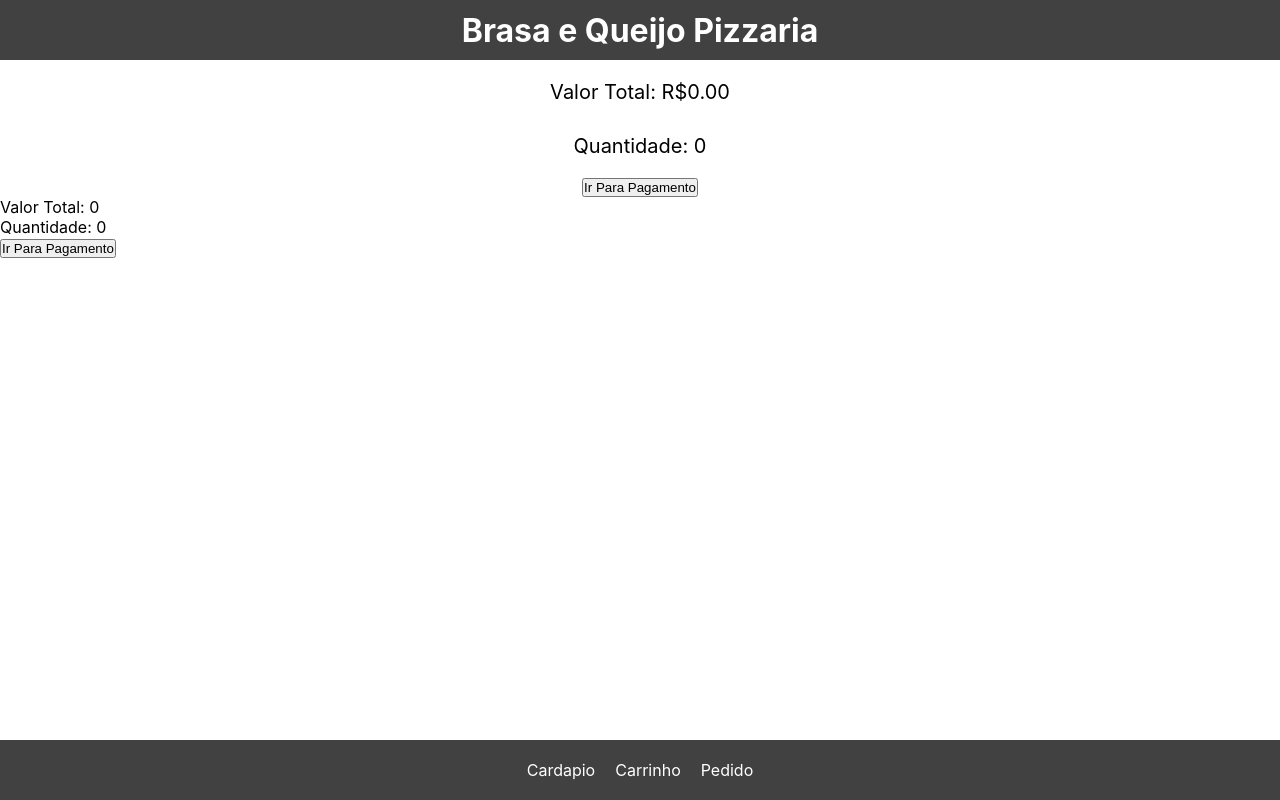
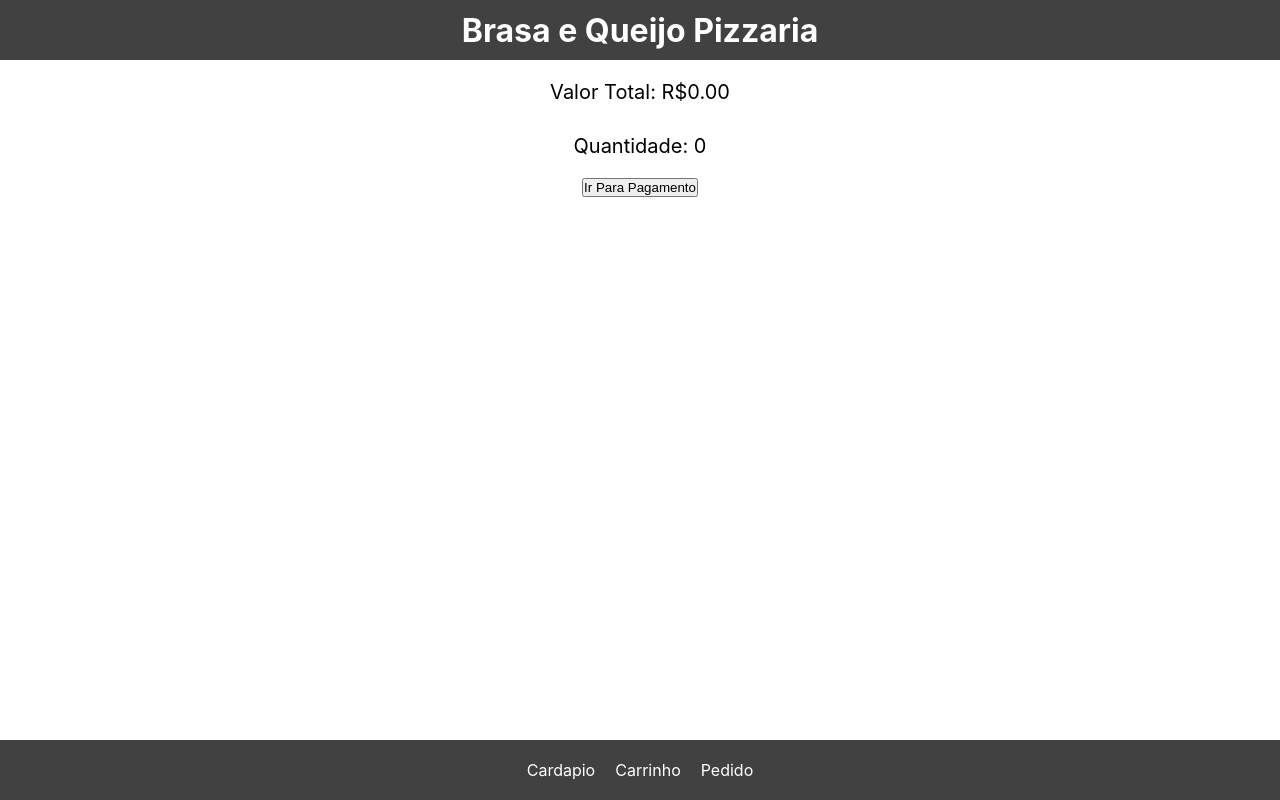
Before and after one commit to dsm-cefet-rj/trabalho-integrado-2023-2-psw-grupo-1, a React (Create React App) app in the folder react-app/: page /carrinho in a window 1280 px wide. Built offline with nearby package versions, Linux system fonts and the light colour scheme.

Commit message:
Update carrinho.jsx
centralizando o Valor total no carrinho

```diff
--- a/react-app/src/telas/carrinho.jsx
+++ b/react-app/src/telas/carrinho.jsx
@@ -51,17 +51,12 @@ const TelaCarrinho = () => {
                 </div>
             )
            })}
-          {/* Div para exibir o Valor Total */}
              <div className="valor-total">Valor Total: R${carrinhoSelector && carrinhoSelector.valorTotal.toFixed(2)}</div>
              <div className="quantidade">Quantidade: {carrinhoSelector && carrinhoSelector.quantidade}</div>
-          {/* Botão "Ir Para Pagamento" */}
               <button type="button" onClick={handleButtonClick}>
             Ir Para Pagamento
           </button>
         </div>
-        <div>Valor Total: {carrinhoSelector && carrinhoSelector.valorTotal}</div>
-        <div>Quantidade: {carrinhoSelector && carrinhoSelector.quantidade}</div>
-        <button type="button" onClick={handleButtonClick}>Ir Para Pagamento</button>
       </>
     );
   }
```
